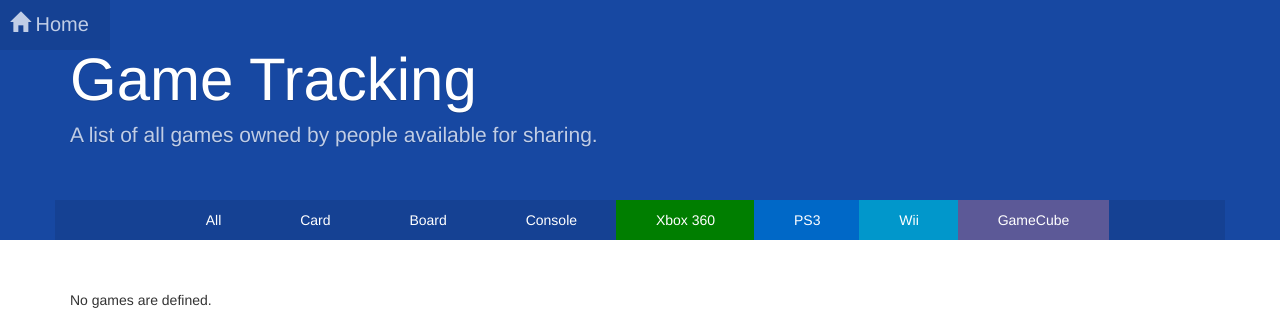
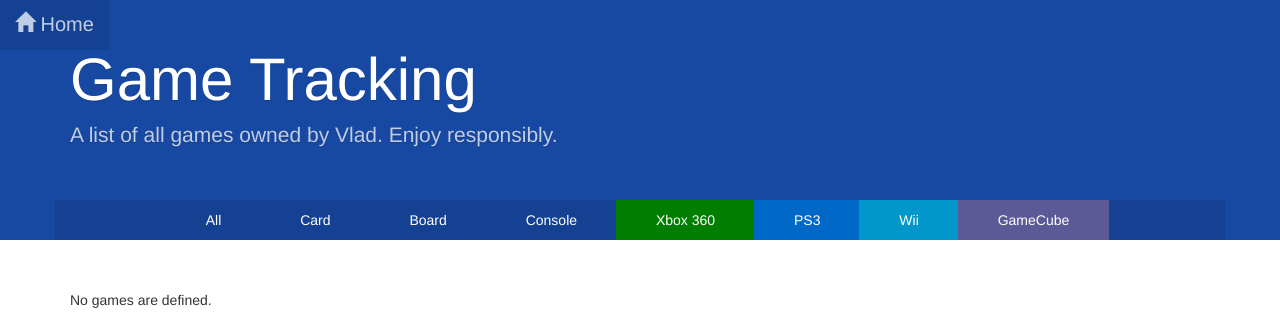
Before and after one commit to vladzaharia/pygames, a Django app: template gamesapp/templates/index.html in a window 1280 px wide. Shown: the top 312 px of the page. Run offline with Django 3.2, Linux system fonts and the light colour scheme; the template is opened without the code that fills it, so the values that code supplies are empty; some libraries are stand-ins or nearby versions.

Commit message:
Minor HTML updates

```diff
--- a/gamesapp/static/site.css
+++ b/gamesapp/static/site.css
@@ -145,7 +145,7 @@
 	width: 110px;
 	height: 50px;
 	position: absolute;
-	padding-left: 10px;
+	padding-left: 15px;
 	padding-top: 10px;
 }
 
--- a/gamesapp/templates/index.html
+++ b/gamesapp/templates/index.html
@@ -10,7 +10,7 @@
         <div class="container">
             <h1>Game Tracking</h1>
             <p>
-                A list of all games owned by people available for sharing.
+                A list of all games owned by Vlad. Enjoy responsibly.
             </p>
         </div>
     </div>
```
